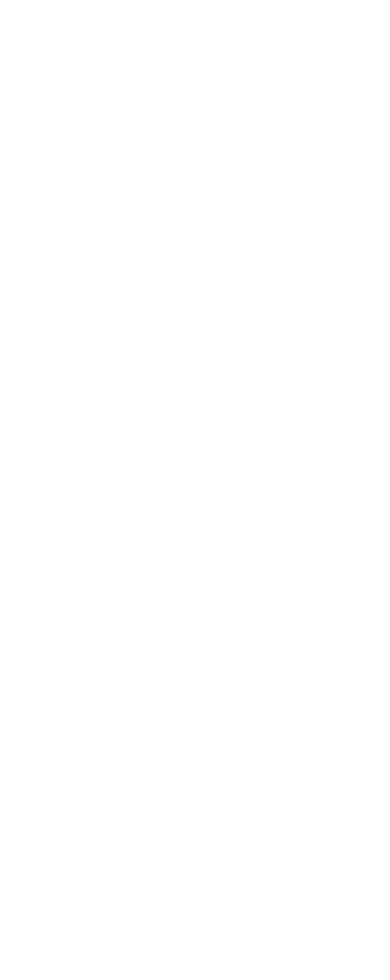
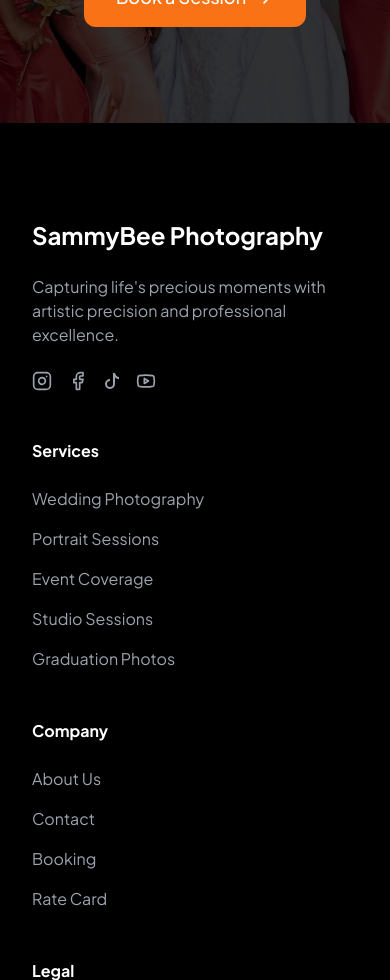
Before and after one commit to nanayawdev/sammybeephotography, a Next.js app: page / in a window 390 px wide. Shown: the part 11020-12000 px from the top of the page. Before the commit the page ends 8447 px from the top, so only its background shows below. Built offline with nearby package versions, Linux system fonts and the light colour scheme.

Commit message:
Fix apostrophe escaping in booking modal text

```diff
--- a/src/app/page.tsx
+++ b/src/app/page.tsx
@@ -1,9 +1,11 @@
 import HeroSection from "@/components/hero-section"
 import AboutSection from "@/components/about-section"
 import StoriesSection from "@/components/stories-section"
+import SessionsSection from "@/components/sessions-section"
 import GalleryGrid from "@/components/gallery-grid"
 import StatsSection from "@/components/stats-section"
 import BookUsSection from "@/components/book-us-section"
+import Footer from "@/components/footer"
 
 export default function Home() {
   return (
@@ -11,9 +13,11 @@
       <HeroSection />
       <AboutSection />
       <StoriesSection />
+      <SessionsSection />
       <GalleryGrid />
       <StatsSection />
       <BookUsSection />
+      <Footer />
     </main>
   )
 }
--- a/src/components/booking-modal.tsx
+++ b/src/components/booking-modal.tsx
@@ -24,7 +24,7 @@
           <div className="flex justify-between items-start mb-8">
             <div>
               <h3 className="text-2xl font-bold text-gray-900 dark:text-white mb-2">Book a Session</h3>
-              <p className="text-gray-600 dark:text-gray-300">Fill in the details and we'll get back to you shortly.</p>
+              <p className="text-gray-600 dark:text-gray-300">Fill in the details and we&apos;ll get back to you shortly.</p>
             </div>
             <button
               onClick={onClose}
--- /dev/null
+++ b/src/components/footer.tsx
@@ -0,0 +1,136 @@
+"use client"
+
+import Link from "next/link"
+import { Instagram, Facebook, Youtube, Mail, Phone, MapPin } from "lucide-react"
+import { BsTiktok } from "react-icons/bs"
+
+const FOOTER_LINKS = {
+  Services: [
+    { label: "Wedding Photography", href: "/services/wedding" },
+    { label: "Portrait Sessions", href: "/services/portrait" },
+    { label: "Event Coverage", href: "/services/events" },
+    { label: "Studio Sessions", href: "/services/studio" },
+    { label: "Graduation Photos", href: "/services/graduation" },
+  ],
+  Company: [
+    { label: "About Us", href: "/about" },
+    { label: "Contact", href: "/contact" },
+    { label: "Booking", href: "/booking" },
+    { label: "Rate Card", href: "/ratecard" },
+  ],
+  Legal: [
+    { label: "Privacy Policy", href: "/privacy" },
+    { label: "Terms of Service", href: "/terms" },
+    { label: "FAQ", href: "/faq" },
+  ]
+}
+
+export default function Footer() {
+  return (
+    <footer className="bg-black text-white">
+      <div className="max-w-7xl mx-auto px-8 py-24">
+        <div className="grid grid-cols-1 md:grid-cols-2 lg:grid-cols-4 gap-12">
+          {/* Brand Column */}
+          <div className="space-y-6">
+            <h2 className="text-2xl font-bold">SammyBee Photography</h2>
+            <p className="text-gray-400 max-w-sm">
+              Capturing life's precious moments with artistic precision and professional excellence.
+            </p>
+            <div className="flex items-center gap-4">
+              <a
+                href="https://instagram.com"
+                target="_blank"
+                rel="noopener noreferrer"
+                className="text-gray-400 hover:text-white transition-colors"
+              >
+                <Instagram className="w-5 h-5" />
+              </a>
+              <a
+                href="https://facebook.com"
+                target="_blank"
+                rel="noopener noreferrer"
+                className="text-gray-400 hover:text-white transition-colors"
+              >
+                <Facebook className="w-5 h-5" />
+              </a>
+              <a
+                href="https://tiktok.com"
+                target="_blank"
+                rel="noopener noreferrer"
+                className="text-gray-400 hover:text-white transition-colors"
+              >
+                <BsTiktok className="w-4 h-4" />
+              </a>
+              <a
+                href="https://youtube.com"
+                target="_blank"
+                rel="noopener noreferrer"
+                className="text-gray-400 hover:text-white transition-colors"
+              >
+                <Youtube className="w-5 h-5" />
+              </a>
+            </div>
+          </div>
+
+          {/* Links Columns */}
+          {Object.entries(FOOTER_LINKS).map(([title, links]) => (
+            <div key={title}>
+              <h3 className="font-bold mb-6">{title}</h3>
+              <ul className="space-y-4">
+                {links.map((link) => (
+                  <li key={link.href}>
+                    <Link
+                      href={link.href}
+                      className="text-gray-400 hover:text-white transition-colors"
+                    >
+                      {link.label}
+                    </Link>
+                  </li>
+                ))}
+              </ul>
+            </div>
+          ))}
+
+          {/* Contact Column */}
+          <div>
+            <h3 className="font-bold mb-6">Contact</h3>
+            <ul className="space-y-4">
+              <li>
+                <a
+                  href="mailto:info@sammybee.com"
+                  className="text-gray-400 hover:text-white transition-colors flex items-center gap-2"
+                >
+                  <Mail className="w-4 h-4" />
+                  info@sammybee.com
+                </a>
+              </li>
+              <li>
+                <a
+                  href="tel:+233123456789"
+                  className="text-gray-400 hover:text-white transition-colors flex items-center gap-2"
+                >
+                  <Phone className="w-4 h-4" />
+                  +233 123 456 789
+                </a>
+              </li>
+              <li className="flex items-center gap-2 text-gray-400">
+                <MapPin className="w-4 h-4" />
+                <address className="not-italic">
+                  123 Photography Street,<br />
+                  Accra, Ghana
+                </address>
+              </li>
+            </ul>
+          </div>
+        </div>
+
+        {/* Bottom Bar */}
+        <div className="mt-24 pt-8 border-t border-white/10">
+          <p className="text-gray-400 text-sm text-center">
+            © {new Date().getFullYear()} SammyBee Photography. All rights reserved.
+          </p>
+        </div>
+      </div>
+    </footer>
+  )
+}
--- /dev/null
+++ b/src/components/sessions-section.tsx
@@ -0,0 +1,97 @@
+"use client"
+
+import Image from "next/image"
+import { ArrowUpRight } from "lucide-react"
+
+const SESSIONS = [
+  {
+    title: "Weddings",
+    description: "Your special day captured with elegance and style",
+    image: "/sessions/wedding.jpg",
+    href: "/services/wedding"
+  },
+  {
+    title: "Graduations",
+    description: "Celebrate your academic achievements",
+    image: "/sessions/graduation.jpg",
+    href: "/services/graduation"
+  },
+  {
+    title: "Events",
+    description: "Professional coverage for all your special occasions",
+    image: "/sessions/events.jpg",
+    href: "/services/events"
+  },
+  {
+    title: "Engagement",
+    description: "Beautiful pre-wedding photography sessions",
+    image: "/sessions/engagement.jpg",
+    href: "/services/engagement"
+  },
+  {
+    title: "Studio Shoot",
+    description: "Professional studio photography with perfect lighting",
+    image: "/sessions/studio.jpg",
+    href: "/services/studio"
+  },
+  {
+    title: "Portraits",
+    description: "Capture your personality in stunning portraits",
+    image: "/sessions/portrait.jpg",
+    href: "/services/portrait"
+  },
+  {
+    title: "Pre-Birthday",
+    description: "Make your birthday celebration extra special",
+    image: "/sessions/birthday.jpg",
+    href: "/services/birthday"
+  },
+  {
+    title: "Commercial",
+    description: "Professional photography for your business needs",
+    image: "/sessions/commercial.jpg",
+    href: "/services/commercial"
+  }
+]
+
+export default function SessionsSection() {
+  return (
+    <section className="bg-white dark:bg-black py-24">
+      <div className="max-w-7xl mx-auto px-8">
+        <div className="text-center mb-16">
+          <h2 className="text-4xl md:text-5xl font-bold mb-4">Our Photography Sessions</h2>
+          <p className="text-gray-600 dark:text-gray-300 max-w-2xl mx-auto">
+            Choose from our wide range of professional photography services tailored to capture your special moments.
+          </p>
+        </div>
+
+        <div className="grid grid-cols-1 md:grid-cols-2 lg:grid-cols-4 gap-8">
+          {SESSIONS.map((session) => (
+            <a
+              key={session.title}
+              href={session.href}
+              className="group block bg-gray-100 dark:bg-gray-900 rounded-xl overflow-hidden"
+            >
+              <div className="relative h-64">
+                <Image
+                  src={session.image}
+                  alt={session.title}
+                  fill
+                  className="object-cover transition-transform duration-500 group-hover:scale-110"
+                />
+                <div className="absolute inset-0 bg-black/50 opacity-0 group-hover:opacity-100 transition-opacity duration-300" />
+                <div className="absolute bottom-4 left-4 right-4">
+                  <h3 className="text-xl font-bold text-white mb-1">{session.title}</h3>
+                  <p className="text-white/80 text-sm">{session.description}</p>
+                </div>
+                <div className="absolute top-4 right-4 bg-white/10 backdrop-blur-sm rounded-lg p-2 opacity-0 group-hover:opacity-100 transition-opacity duration-300">
+                  <ArrowUpRight className="w-5 h-5 text-white" />
+                </div>
+              </div>
+            </a>
+          ))}
+        </div>
+      </div>
+    </section>
+  )
+}
```
